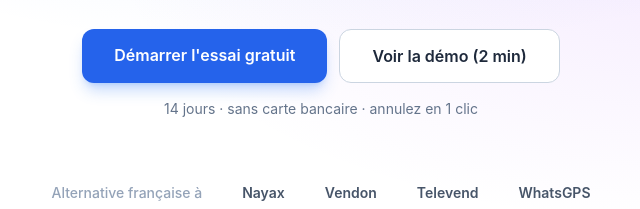
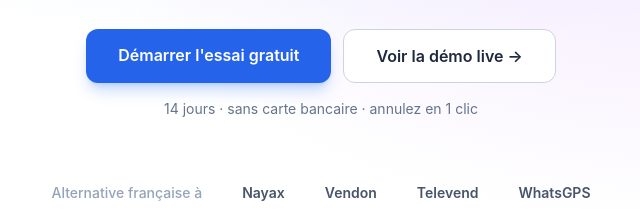
Before and after one commit to MOILUI/telemetrie-app, a website: page web/index.html in a window 1280 px wide. Shown: the part 410-619 px from the top of the page, 319-959 px from the left. Drawn offline with nearby package versions, Linux system fonts and the light colour scheme; no server answers.

Commit message:
Prod: landing pointe vers /demo/

```diff
--- a/web/index.html
+++ b/web/index.html
@@ -75,8 +75,8 @@
       <a href="/signup.html" class="bg-blue-600 hover:bg-blue-700 text-white font-semibold px-8 py-3.5 rounded-xl shadow-lg shadow-blue-500/30 transition">
         Démarrer l'essai gratuit
       </a>
-      <a href="#demo" class="bg-white border border-slate-300 hover:bg-slate-50 text-slate-800 font-semibold px-8 py-3.5 rounded-xl transition">
-        Voir la démo (2 min)
+      <a href="/demo/" target="_blank" class="bg-white border border-slate-300 hover:bg-slate-50 text-slate-800 font-semibold px-8 py-3.5 rounded-xl transition">
+        Voir la démo live →
       </a>
     </div>
     <p class="mt-4 text-sm text-slate-500">14 jours · sans carte bancaire · annulez en 1 clic</p>
```
